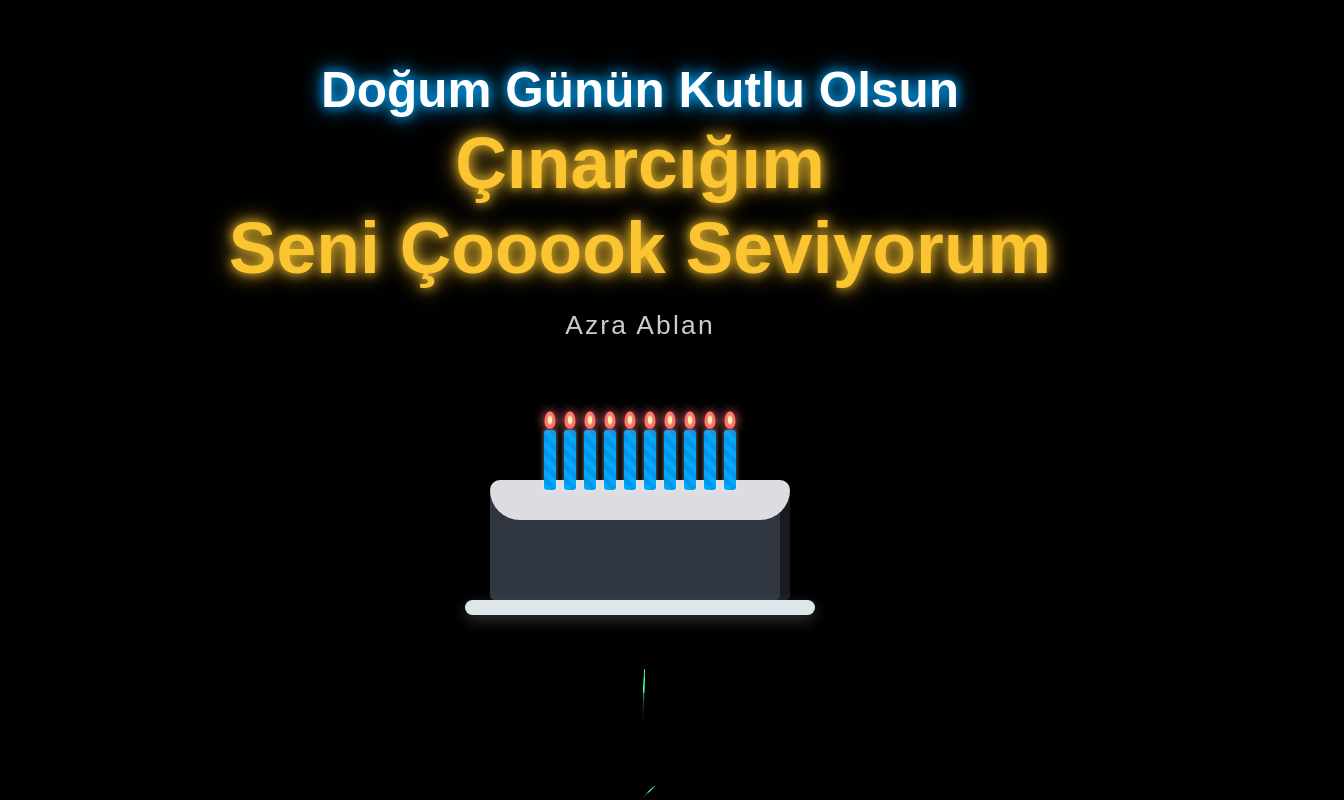
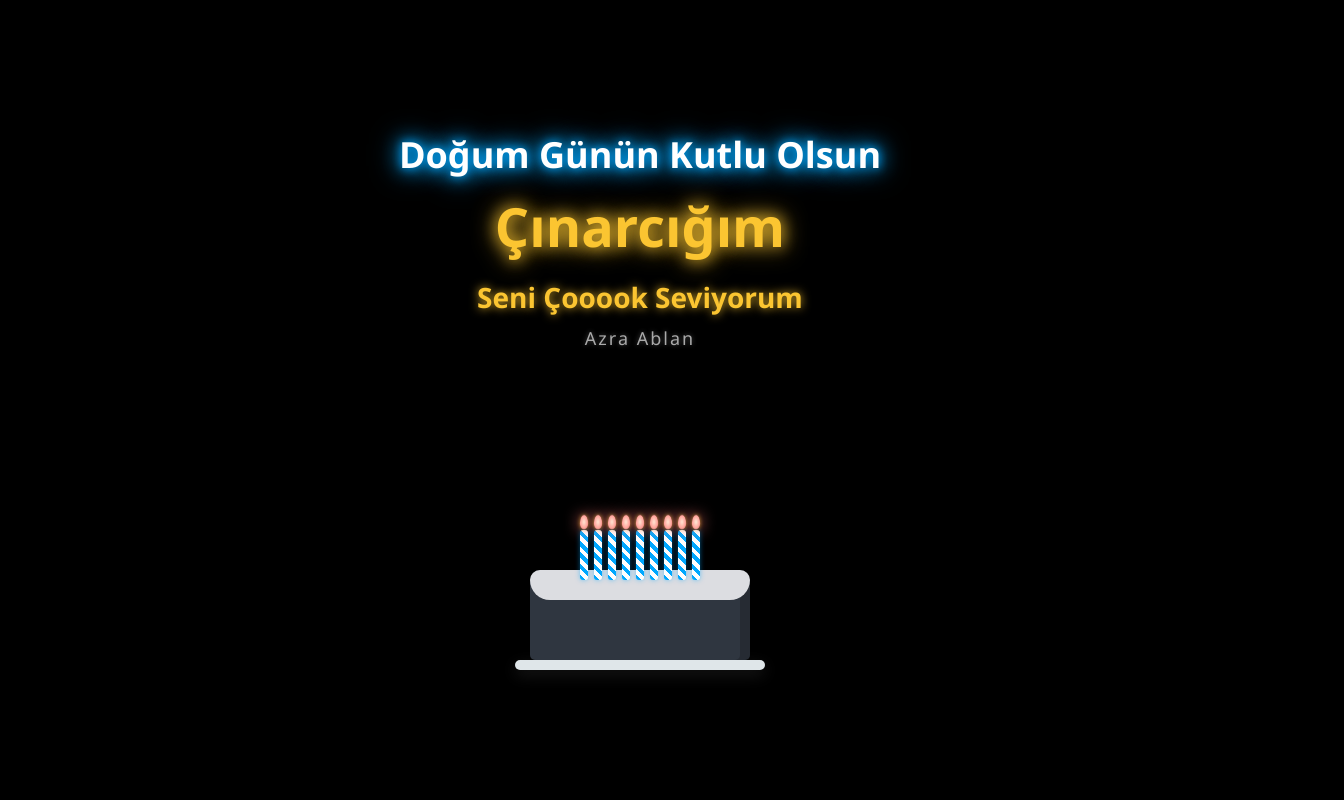
Before and after one commit to kalayciazrafatma-boop/e, a plain HTML site: page index.html in a window 1280 px wide. Shown: the whole page, 1344 px wide, since content can reach past the window. Drawn offline with Linux system fonts and the light colour scheme; animation ran at ten frames a second.

Commit message:
Revise layout and title for birthday celebration
Updated title and improved layout for birthday celebration. Enhanced styles and animations for visual effects.

```diff
--- a/index.html
+++ b/index.html
@@ -3,99 +3,120 @@
 <head>
     <meta charset="UTF-8">
     <meta name="viewport" content="width=device-width, initial-scale=1.0">
-    <title>Pasta ve Havai Fişek</title>
+    <title>Çınar'ın Doğum Günü - Düzeltilmiş Layout</title>
     <style>
         /* --- GENEL AYARLAR --- */
         body {
-            background: #000; /* Havai fişekler için siyah arka plan */
+            background: #000; /* Gece gökyüzü için siyah arka plan */
             margin: 0;
-            overflow: hidden;
-            font-family: 'Arial', sans-serif;
+            overflow: hidden; /* Kaydırma çubuklarını gizle */
+            font-family: 'Segoe UI', Tahoma, Geneva, Verdana, sans-serif;
             display: flex;
             justify-content: center;
             align-items: center;
             height: 100vh;
+            color: #fff;
         }
 
-        /* --- ARKA PLAN (HAVAİ FİŞEK) --- */
+        /* --- ARKA PLAN (HAVAİ FİŞEK CANVA'SI) --- */
         canvas {
             display: block;
             position: absolute;
             top: 0;
             left: 0;
-            z-index: 0; /* En arkada durması için */
+            z-index: 0; /* En arkada */
         }
 
-        /* --- ÖN PLAN (PASTA VE YAZI) --- */
+        /* --- ÖN PLAN KAPSAYICI (TÜM İÇERİK) --- */
+        .main-container {
+            display: flex;
+            flex-direction: column;
+            align-items: center;
+            z-index: 10; /* Havai fişeklerin önünde */
+            position: relative;
+            pointer-events: none; /* Tıklamaları arkadaki canvasa geçirir */
+        }
 
-        /* Yazı Stili */
+        /* --- YAZI STİLLERİ --- */
         .message-container {
-            position: absolute;
-            top: 8%; /* Yazıları daha üste taşıdık */
-            width: 100%;
             text-align: center;
-            z-index: 5; /* Mumların arkasında kalması için z-index düşürüldü */
-            pointer-events: none; /* Tıklamaları engellemesin */
+            /* PASTA İLE YAZI ARASINDAKİ AYRIMI GARANTİ ETMEK İÇIN MARJ ARTIRILDI */
+            margin-bottom: 120px;
+            z-index: 15; /* Pastanın ve mumların önünde durması için yükseltildi */
+        }
+
+        .text-glow {
+            opacity: 0; /* Başlangıçta gizli */
+            transform: translateY(20px);
+            animation: fadeInUp 1s ease-out forwards;
         }
 
         .message-title {
-            font-size: 45px;
-            color: #fff; /* Siyah zemin üzerine beyaz yazı */
+            font-size: 36px;
             font-weight: bold;
-            text-shadow: 0 0 10px #00a8ff, 0 0 20px #00a8ff; /* Mavi neon parlama efekti */
-            opacity: 0;
-            animation: textFadeIn 1s 1s ease-out forwards;
+            color: #fff;
+            text-shadow: 0 0 10px #00a8ff, 0 0 20px #00a8ff, 0 0 30px #00a8ff; /* Mavi neon */
+            animation-delay: 0.5s;
         }
 
         .message-name {
-            font-size: 65px;
-            color: #fbc531; /* Altın sarısı renk */
-            font-weight: bold;
+            font-size: 54px;
+            font-weight: 900;
+            color: #fbc531; /* Altın sarısı */
             margin-top: 10px;
-            text-shadow: 0 0 10px #e1b12c, 0 0 20px #e1b12c;
-            opacity: 0;
-            animation: textFadeIn 1s 2s ease-out forwards;
+            text-shadow: 0 0 15px #e1b12c, 0 0 25px #e1b12c;
+            animation-delay: 1.5s;
         }
 
-        .message-note {
-            font-size: 24px;
-            color: #ccc;
-            margin-top: 25px;
-            letter-spacing: 2px;
-            opacity: 0;
-            animation: textFadeIn 1s 3s ease-out forwards;
+        .message-seviyorum {
+            font-size: 28px;
+            font-weight: bold;
+            color: #fbc531;
+            margin-top: 15px;
+            text-shadow: 0 0 10px #e1b12c;
+            animation-delay: 2.5s;
         }
 
-        /* Pasta Kapsayıcı */
+        /* Azra Ablan kısmı - İstediğin gibi en altta ve gri tonda */
+        .message-note {
+            font-size: 18px;
+            color: #aaaaaa; /* Hafif gri */
+            margin-top: 10px;
+            letter-spacing: 2px;
+            text-shadow: 0 0 5px rgba(255,255,255,0.3);
+            animation-delay: 3.5s;
+        }
+
+        /* --- PASTA VE MUM STİLLERİ (ORİJİNAL RENKLER KORUNDU) --- */
         .cake-wrapper {
             position: relative;
-            z-index: 10; /* Yazıların (özellikle alttaki notun) önünde durması için */
-            margin-top: 280px; /* Pastayı yazılara göre aşağı hizaladık */
+            /* Pastayı ve mumları barındıran wrapper'a sabit yükseklik ve alan */
+            min-height: 200px;
+            display: flex;
+            flex-direction: column;
+            justify-content: flex-end;
+            align-items: center;
         }
 
         /* Tabak */
         .plate {
-            width: 350px;
-            height: 15px;
-            background: #dfe6e9;
+            width: 250px;
+            height: 10px;
+            background: #dfe6e9; /* Orijinal renk */
             border-radius: 10px;
-            position: absolute;
-            bottom: -15px;
-            left: 50%;
-            transform: translateX(-50%);
-            box-shadow: 0 5px 15px rgba(255,255,255,0.2); /* Siyah zeminde parlak gölge */
+            box-shadow: 0 5px 15px rgba(255,255,255,0.1);
         }
 
         /* Pastanın Keki */
         .cake {
-            width: 300px;
-            height: 120px;
-            background: #2f3640; /* Koyu lacivert/gri tonlarında şık bir pasta */
-            position: relative;
+            width: 220px;
+            height: 90px;
+            background: #2f3640; /* Koyu orijinal renk */
+            position: absolute;
+            bottom: 10px;
+            left: 15px;
             border-radius: 10px 10px 5px 5px;
-            display: flex;
-            justify-content: center;
-            box-shadow: inset -10px 0 rgba(0,0,0,0.5);
+            box-shadow: inset -10px 0 0 rgba(0,0,0,0.2);
         }
 
         /* Krema */
@@ -104,103 +125,136 @@
             top: 0;
             left: 0;
             width: 100%;
-            height: 40px;
-            background: #dcdde1; /* Beyaz-gri krema */
-            border-radius: 10px 10px 30px 30px;
+            height: 30px;
+            background: #dcdde1; /* Beyaz-gri orijinal krema */
+            border-radius: 10px 10px 20px 20px;
             z-index: 1;
         }
 
-        /* Mum Konteynır */
+        /* Mum Konteynırı */
         .candle-container {
             display: flex;
             justify-content: center;
-            align-items: flex-end;
-            gap: 8px;
+            gap: 6px;
             position: absolute;
-            top: -50px;
-            z-index: 2;
+            top: -40px;
             width: 100%;
+            z-index: 2; /* Mumlar pastanın önünde */
         }
 
         /* Mumlar */
         .candle {
-            background: repeating-linear-gradient(45deg, #00a8ff, #00a8ff 5px, #0097e6 5px, #0097e6 10px); /* Mavi çizgili mumlar */
+            background: repeating-linear-gradient(45deg, #00a8ff, #00a8ff 4px, #fff 4px, #fff 8px); /* Mavi-beyaz çizgili */
             border-radius: 3px;
-            width: 12px;
-            height: 60px;
+            width: 8px;
+            height: 50px;
             position: relative;
-            transform: translateY(-600px);
-            animation: dropIn 1s ease-out forwards;
-            box-shadow: 0 0 5px rgba(255, 255, 255, 0.5);
+            box-shadow: 0 0 5px rgba(0,168,255,0.5);
+
+            /* Düşme animasyonu */
+            transform: translateY(-300px);
+            animation: candleDrop 1s ease-out forwards;
         }
 
         /* Alev */
         .fire {
             position: absolute;
-            top: -18px;
+            top: -15px;
             left: 50%;
             transform: translateX(-50%);
-            width: 10px;
-            height: 16px;
-            background: #ff7675;
+            width: 8px;
+            height: 14px;
+            background: #ff7675; /* Ateş rengi */
             border-radius: 50% 50% 50% 50% / 60% 60% 40% 40%;
-            animation: flicker 0.2s infinite alternate;
-            box-shadow: 0 0 10px #ff7675; /* Alev parlaması */
+            background: radial-gradient(#ffead7, #ff7675);
+            animation: flicker 0.2s infinite alternate, flameGlow 1s infinite alternate;
+            box-shadow: 0 0 10px #ff7675, 0 0 20px #ff7675;
+            opacity: 0; /* Başlangıçta sönük */
+            animation-delay: 1.5s; /* Mumlar düştükten sonra yanacak */
         }
 
-        .fire::after {
-            content: '';
-            position: absolute;
-            top: 4px;
-            left: 50%;
-            transform: translateX(-50%);
-            width: 4px;
-            height: 8px;
-            background: #ffeaa7;
-            border-radius: 50%;
+        /* Mum yandıktan sonra opacity'i açmak için sınıf */
+        .candle-lit .fire {
+            opacity: 1;
+            transition: opacity 0.5s;
         }
 
-        /* Animasyonlar */
-        @keyframes dropIn { to { transform: translateY(0); } }
-        @keyframes textFadeIn { to { opacity: 1; transform: scale(1.1); } }
+        /* --- ANİMASYON TANIMLARI --- */
+        @keyframes fadeInUp {
+            to { opacity: 1; transform: translateY(0); }
+        }
+
+        @keyframes candleDrop {
+            to { transform: translateY(0); }
+        }
+
         @keyframes flicker {
-            from { transform: translateX(-50%) scale(1); opacity: 0.9; }
-            to { transform: translateX(-50%) scale(1.1); opacity: 1; }
+            from { transform: translateX(-50%) scale(1) rotate(-1deg); }
+            to { transform: translateX(-50%) scale(1.05) rotate(1deg); }
+        }
+
+        @keyframes flameGlow {
+            from { box-shadow: 0 0 10px #ff7675; }
+            to { box-shadow: 0 0 15px #ff7675, 0 0 5px #e1b12c; }
         }
 
     </style>
 </head>
 <body>
 
+    <!-- Havai Fişek Arka Planı -->
     <canvas id="canvas"></canvas>
 
+    <!-- Ana İçerik -->
+    <div class="main-container">
+        <!-- Yazılar -->
         <div class="message-container">
-        <div class="message-title">Doğum Günün Kutlu Olsun</div>
-        <div class="message-name">Çınarcığım</div>
-        <div class="message-name">Seni Çooook Seviyorum</div>
-        <div class="message-note">Azra Ablan</div>
+            <div class="message-title text-glow">Doğum Günün Kutlu Olsun</div>
+            <div class="message-name text-glow">Çınarcığım</div>
+            <div class="message-seviyorum text-glow">Seni Çooook Seviyorum</div>
+            <div class="message-note text-glow">Azra Ablan</div>
         </div>
 
+        <!-- Pasta -->
         <div class="cake-wrapper">
             <div class="cake">
                 <div class="icing"></div>
+                <!-- Mum Konteynırı - JS ile 9 mum eklenecek -->
                 <div class="candle-container">
-                <div class="candle" style="animation-delay: 0.5s;"><div class="fire"></div></div>
-                <div class="candle" style="animation-delay: 0.6s;"><div class="fire"></div></div>
-                <div class="candle" style="animation-delay: 0.7s;"><div class="fire"></div></div>
-                <div class="candle" style="animation-delay: 0.8s;"><div class="fire"></div></div>
-                <div class="candle" style="animation-delay: 0.9s;"><div class="fire"></div></div>
-                <div class="candle" style="animation-delay: 1.0s;"><div class="fire"></div></div>
-                <div class="candle" style="animation-delay: 1.1s;"><div class="fire"></div></div>
-                <div class="candle" style="animation-delay: 1.2s;"><div class="fire"></div></div>
-                <div class="candle" style="animation-delay: 1.3s;"><div class="fire"></div></div>
-                <div class="candle" style="animation-delay: 1.4s;"><div class="fire"></div></div>
                 </div>
             </div>
             <div class="plate"></div>
         </div>
+    </div>
 
     <script>
+        // --- MUM OLUSTURMA VE YAKMA ---
+        const candleContainer = document.querySelector('.candle-container');
+        // Orijinal görseldeki gibi tam 9 mum
+        const numCandles = 9;
+
+        for (let i = 0; i < numCandles; i++) {
+            const candle = document.createElement('div');
+            candle.classList.add('candle');
+
+            // Rastgele düşme gecikmesi
+            const dropDelay = i * 0.1;
+            candle.style.animationDelay = `${dropDelay}s`;
+
+            const fire = document.createElement('div');
+            fire.classList.add('fire');
+
+            candle.appendChild(fire);
+            candleContainer.appendChild(candle);
+
+            // Mum düştükten sonra alevi yak
+            setTimeout(() => {
+                candle.classList.add('candle-lit');
+            }, (dropDelay + 1) * 1000); // Düşme süresi (1s) + gecikme
+        }
+
+        // --- HAVAİ FİŞEK EFEKTİ (Canvas JS) ---
+        // Basitleştirilmiş ve optimize edilmiş havai fişek kodu
         window.requestAnimFrame = (function(){
           return  window.requestAnimationFrame       ||
                   window.webkitRequestAnimationFrame ||
@@ -214,23 +268,21 @@
             ch = window.innerHeight,
             fireworks = [],
             particles = [],
-            hue = 120,
-            limiterTotal = 5,
-            limiterTick = 0,
-            timerTotal = 20,
-            timerTick = 0,
-            mousedown = false,
-            mx, my;
+            hue = 120, // Başlangıç rengi
+            timerTotal = 50, // Havai fişek sıklığı (düşük sayı = daha sık)
+            timerTick = 0;
 
         canvas.width = cw;
         canvas.height = ch;
 
         function random( min, max ) { return Math.random() * ( max - min ) + min; }
+
         function calculateDistance( p1x, p1y, p2x, p2y ) {
             var xDistance = p1x - p2x, yDistance = p1y - p2y;
             return Math.sqrt( Math.pow( xDistance, 2 ) + Math.pow( yDistance, 2 ) );
         }
 
+        // Havai Fişek Roketi
         function Firework( sx, sy, tx, ty ) {
             this.x = sx; this.y = sy; this.sx = sx; this.sy = sy;
             this.tx = tx; this.ty = ty;
@@ -243,18 +295,17 @@
             this.speed = 2;
             this.acceleration = 1.05;
             this.brightness = random( 50, 70 );
-            this.targetRadius = 1;
         }
 
         Firework.prototype.update = function( index ) {
             this.coordinates.pop();
             this.coordinates.unshift( [ this.x, this.y ] );
-            if( this.targetRadius < 8 ) { this.targetRadius += 0.3; } else { this.targetRadius = 1; }
             this.speed *= this.acceleration;
             var vx = Math.cos( this.angle ) * this.speed, vy = Math.sin( this.angle ) * this.speed;
             this.distanceTraveled = calculateDistance( this.sx, this.sy, this.x + vx, this.y + vy );
+
             if( this.distanceTraveled >= this.distanceToTarget ) {
-                createParticles( this.tx, this.ty );
+                createParticles( this.tx, this.ty, this.brightness );
                 fireworks.splice( index, 1 );
             } else { this.x += vx; this.y += vy; }
         }
@@ -267,7 +318,8 @@
             ctx.stroke();
         }
 
-        function Particle( x, y ) {
+        // Patlama Parçacıkları
+        function Particle( x, y, fireworkBrightness ) {
             this.x = x; this.y = y;
             this.coordinates = [];
             this.coordinateCount = 5;
@@ -276,10 +328,15 @@
             this.speed = random( 1, 10 );
             this.friction = 0.95;
             this.gravity = 1;
-            this.hue = random( hue - 50, hue + 50 );
-            this.brightness = random( 50, 80 );
+            // Renk paleti: Altın (#fbc531) ve Mavi (#00a8ff) ağırlıklı
+            if(Math.random() > 0.5) {
+                this.hue = random(35, 50); // Altın/Sarı tonları
+            } else {
+                this.hue = random(190, 210); // Mavi tonları
+            }
+            this.brightness = random( fireworkBrightness - 10, fireworkBrightness + 20 );
             this.alpha = 1;
-            this.decay = random( 0.015, 0.03 );
+            this.decay = random( 0.015, 0.03 ); // Kaybolma hızı
         }
 
         Particle.prototype.update = function( index ) {
@@ -296,47 +353,55 @@
             ctx.beginPath();
             ctx.moveTo( this.coordinates[ this.coordinates.length - 1 ][ 0 ], this.coordinates[ this.coordinates.length - 1 ][ 1 ] );
             ctx.lineTo( this.x, this.y );
+            // Parlaklık efekti için alpha kullanımı
             ctx.strokeStyle = 'hsla(' + this.hue + ', 100%, ' + this.brightness + '%, ' + this.alpha + ')';
+            ctx.lineWidth = 2;
             ctx.stroke();
         }
 
-        function createParticles( x, y ) {
-            var particleCount = 50;
-            while( particleCount-- ) { particles.push( new Particle( x, y ) ); }
+        function createParticles( x, y, brightness ) {
+            var particleCount = 40;
+            while( particleCount-- ) { particles.push( new Particle( x, y, brightness ) ); }
         }
 
+        // Ana Döngü
         function loop() {
             requestAnimFrame( loop );
-            hue += 0.5;
+
+            // Arka planı hafifçe temizle (iz bırakma efekti için)
             ctx.globalCompositeOperation = 'destination-out';
-            ctx.fillStyle = 'rgba(0, 0, 0, 0.5)';
+            ctx.fillStyle = 'rgba(0, 0, 0, 0.3)';
             ctx.fillRect( 0, 0, cw, ch );
+            // Parçacıkları "lighter" moduyla çiz (parlama efekti)
             ctx.globalCompositeOperation = 'lighter';
 
+            // Roketleri güncelle ve çiz
             var i = fireworks.length;
             while( i-- ) { fireworks[ i ].draw(); fireworks[ i ].update( i ); }
 
+            // Parçacıkları güncelle ve çiz
             var i = particles.length;
             while( i-- ) { particles[ i ].draw(); particles[ i ].update( i ); }
 
+            // Otomatik havai fişek fırlat
             if( timerTick >= timerTotal ) {
-                if( !mousedown ) {
-                    fireworks.push( new Firework( cw / 2, ch, random( 0, cw ), random( 0, ch / 2 ) ) );
+                // Rastgele bir hedef noktası seç (ekranın üst yarısı)
+                var targetX = random(cw * 0.1, cw * 0.9);
+                var targetY = random(ch * 0.1, ch * 0.5);
+                fireworks.push( new Firework( cw / 2, ch, targetX, targetY ) );
                 timerTick = 0;
-                }
             } else { timerTick++; }
-
-            if( limiterTick >= limiterTotal ) {
-                if( mousedown ) {
-                    fireworks.push( new Firework( cw / 2, ch, mx, my ) );
-                    limiterTick = 0;
-                }
-            } else { limiterTick++; }
         }
 
-        canvas.addEventListener( 'mousemove', function( e ) { mx = e.pageX - canvas.offsetLeft; my = e.pageY - canvas.offsetTop; });
-        canvas.addEventListener( 'mousedown', function( e ) { e.preventDefault(); mousedown = true; });
-        canvas.addEventListener( 'mouseup', function( e ) { e.preventDefault(); mousedown = false; });
+        // Pencere boyutu değiştiğinde canvas'ı güncelle
+        window.addEventListener('resize', function() {
+            cw = window.innerWidth;
+            ch = window.innerHeight;
+            canvas.width = cw;
+            canvas.height = ch;
+        });
+
+        // Başlat
         window.onload = loop;
     </script>
 </body>
```
Lines whose indentation alone changed are shown as unchanged.
